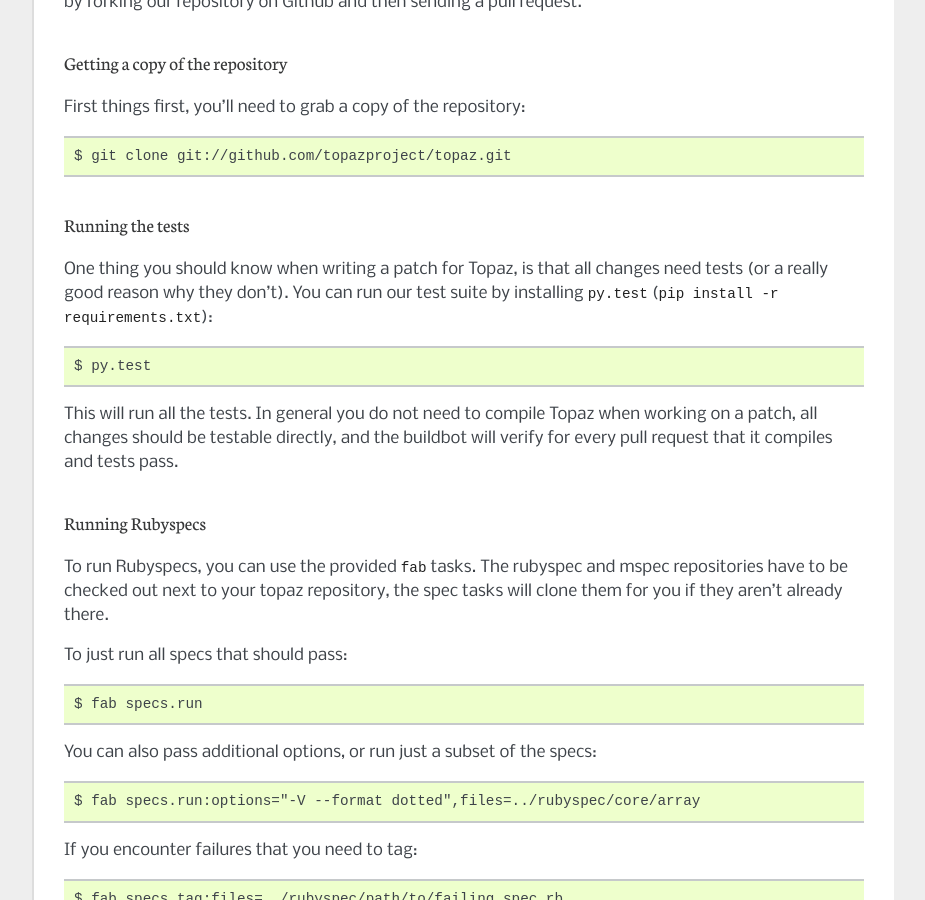
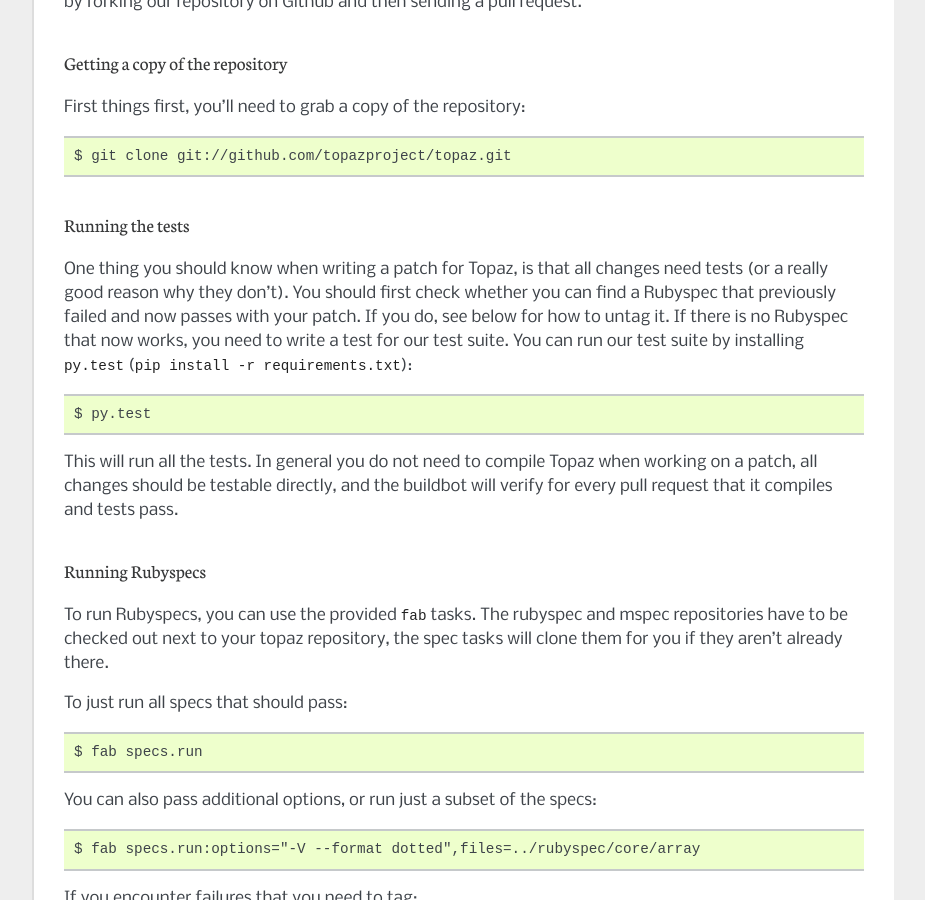
Before and after one commit to topazproject/topaz, a Sphinx documentation site: the page built from docs/contributing.rst, in a window 1280 px wide and 900 px high, scrolled down 756 px. Shown: the whole window, without its empty margins (198-1123 px from the left). Built offline with Sphinx 7.4.7, drawn with Linux system fonts in a browser that asks for light colours.

Commit message:
encourage people to untag rubyspecs rather than write their own tests, if possible

```diff
--- a/docs/contributing.rst
+++ b/docs/contributing.rst
@@ -46,8 +46,11 @@
 ~~~~~~~~~~~~~~~~~
 
 One thing you should know when writing a patch for Topaz, is that all changes
-need tests (or a really good reason why they don't). You can run our test suite
-by installing ``py.test`` (``pip install -r requirements.txt``)::
+need tests (or a really good reason why they don't). You should first check whether
+you can find a Rubyspec that previously failed and now passes with your patch.
+If you do, see below for how to untag it. If there is no Rubyspec that now works,
+you need to write a test for our test suite. You can run our test suite by
+installing ``py.test`` (``pip install -r requirements.txt``)::
 
     $ py.test
 
```
